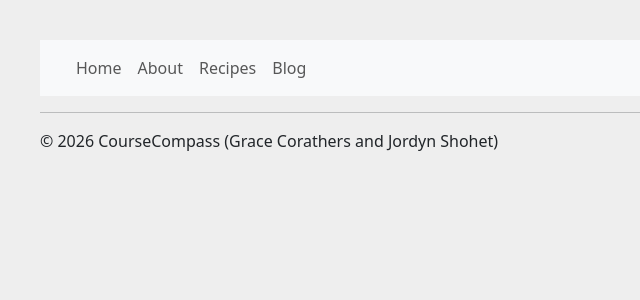
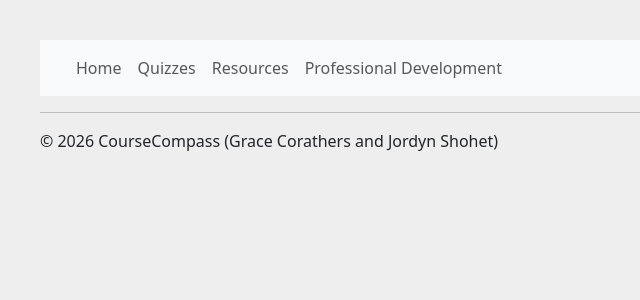
Before and after one commit to GraceCorathers/coursecompass, a Flask app: page / in a window 1280 px wide. Shown: the top 300 px of the page, without its empty margins (0-640 px from the left). Run offline with Flask 3, Linux system fonts and the light colour scheme.

Commit message:
fix navbar

```diff
--- a/app.py
+++ b/app.py
@@ -8,15 +8,15 @@ def index():
     return render_template('index.html')
 
 @app.route('/quizzes/')
-def recipes():
+def quizzes():
     return render_template('quizzes.html')
 
 @app.route('/resources/')
-def about():
-    return render_template('.html')
+def resources():
+    return render_template('resources.html')
 
 @app.route('/professional_development/')
-def blog():
+def professional_development():
     return render_template('prodev.html')
 
 # allows u to click run button
--- a/templates/layout.html
+++ b/templates/layout.html
@@ -21,9 +21,9 @@
       <div class="collapse navbar-collapse navbar-right" id="navbarNavAltMarkup">
         <div class="navbar-nav navbar-right">
           <a class="nav-link navbar-right" href="{{ url_for('index') }}">Home</a>
-          <a class="nav-link navbar-right" href="{{ url_for('about') }}">About</a>
-          <a class="nav-link navbar-right" href="{{ url_for('recipes') }}">Recipes</a>
-          <a class="nav-link navbar-right" href="{{ url_for('blog') }}">Blog</a>
+          <a class="nav-link navbar-right" href="{{ url_for('quizzes') }}">Quizzes</a>
+          <a class="nav-link navbar-right" href="{{ url_for('resources') }}">Resources</a>
+          <a class="nav-link navbar-right" href="{{ url_for('professional_development') }}">Professional Development</a>
         </div>
       </div>
     </div>
```
